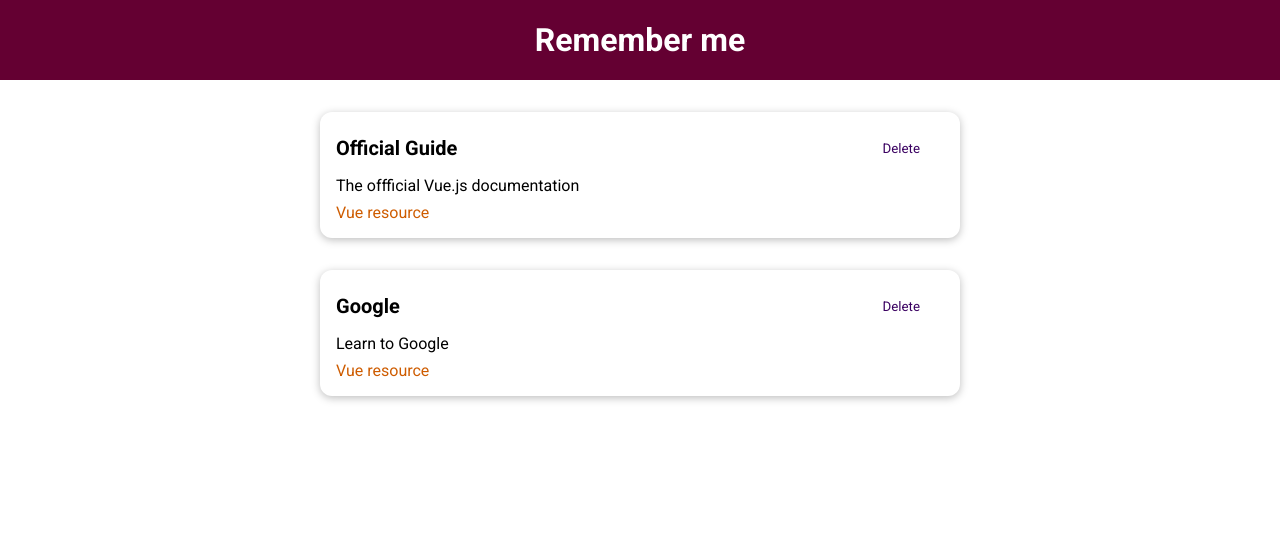
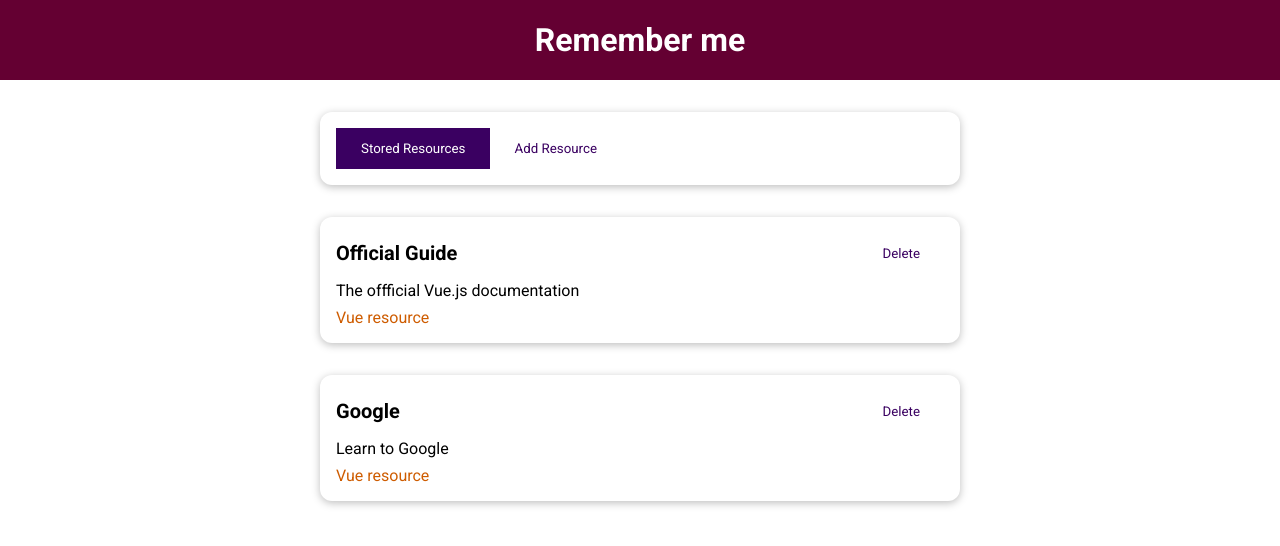
Before and after one commit to panaram1ks/vue-01-starting-project, a Vue app in the folder project-01-starting/: page / in a window 1280 px wide. Shown: the top 546 px of the page. Built offline with nearby package versions, Linux system fonts and the light colour scheme.

Commit message:
adding styling tabs

```diff
--- a/project-01-starting/src/App.vue
+++ b/project-01-starting/src/App.vue
@@ -1,34 +1,16 @@
 <template>
   <the-header title="Remember me"></the-header>
-  <stored-resources :resources="storedResources"></stored-resources>
+  <the-resources></the-resources>
 </template>
 
 <script>
-import StoredResources from './components/learning-resources/StoredResources.vue';
 import TheHeader from './components/layouts/TheHeader.vue';
+import TheResources from './components/learning-resources/TheResources.vue';
 
 export default {
   components: {
-    StoredResources,
     TheHeader,
-  },
-  data() {
-    return {
-      storedResources: [
-        {
-          id: 'official-guide',
-          title: 'Official Guide',
-          description: 'The offficial Vue.js documentation',
-          link: 'https://vuejs.org',
-        },
-        {
-          id: 'google',
-          title: 'Google',
-          description: 'Learn to Google',
-          link: 'https://google.com',
-        },
-      ],
-    };
+    TheResources,
   },
 };
 </script>
--- /dev/null
+++ b/project-01-starting/src/components/learning-resources/AddResource.vue
@@ -0,0 +1,3 @@
+<template>
+    <h2>Add Resource</h2>
+</template>
--- a/project-01-starting/src/components/learning-resources/StoredResources.vue
+++ b/project-01-starting/src/components/learning-resources/StoredResources.vue
@@ -17,7 +17,7 @@
   components: {
     LearningResources,
   },
-  props: ['resources'],
+  inject: ['resources'],
 };
 </script>
 
--- /dev/null
+++ b/project-01-starting/src/components/learning-resources/TheResources.vue
@@ -0,0 +1,64 @@
+<template>
+  <base-card>
+    <base-button
+      @click="setSelectedTab('stored-resources')"
+      :mode="storedResButtonMode"
+      >Stored Resources</base-button
+    >
+    <base-button
+      @click="setSelectedTab('add-resource')"
+      :mode="addResButtonMode"
+      >Add Resource</base-button
+    >
+  </base-card>
+  <component :is="selectedTab"></component>
+</template>
+
+<script>
+import StoredResources from './StoredResources.vue';
+import AddResource from './AddResource.vue';
+
+export default {
+  components: {
+    StoredResources,
+    AddResource,
+  },
+  data() {
+    return {
+      selectedTab: 'stored-resources',
+      storedResources: [
+        {
+          id: 'official-guide',
+          title: 'Official Guide',
+          description: 'The offficial Vue.js documentation',
+          link: 'https://vuejs.org',
+        },
+        {
+          id: 'google',
+          title: 'Google',
+          description: 'Learn to Google',
+          link: 'https://google.com',
+        },
+      ],
+    };
+  },
+  methods: {
+    setSelectedTab(tab) {
+      this.selectedTab = tab;
+    },
+  },
+  provide() {
+    return {
+      resources: this.storedResources,
+    };
+  },
+  computed: {
+    storedResButtonMode() {
+      return this.selectedTab === 'stored-resources' ? null : 'flat';
+    },
+    addResButtonMode() {
+      return this.selectedTab === 'add-resource' ? null : 'flat';
+    },
+  },
+};
+</script>
```
